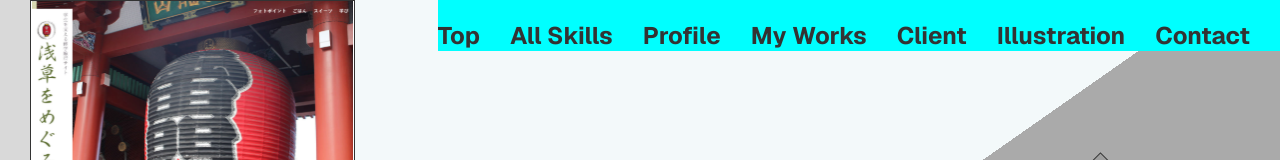
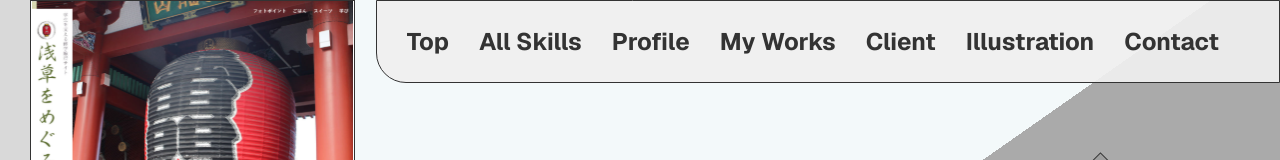
Before and after one commit to Tomoya-office/PortfolioSiteVer.3, a Next.js app: page / in a window 1280 px wide. Shown: the top 160 px of the page. Built offline with nearby package versions, Linux system fonts and the light colour scheme; grey boxes are pictures that could not be loaded; a web font is replaced by a local one.

Commit message:
ナビゲーションメニューコンポーネント化

```diff
--- a/app/globals.css
+++ b/app/globals.css
@@ -12,6 +12,7 @@
 
 html {
   height: 100%;
+  scroll-behavior: smooth;
 }
 
 html,
--- /dev/null
+++ b/src/components/atoms/NavMenuItem/index.module.css
@@ -0,0 +1,3 @@
+.ListItem:hover{
+  opacity: 0.8;
+}
--- /dev/null
+++ b/src/components/atoms/NavMenuItem/index.tsx
@@ -0,0 +1,14 @@
+import styles from "./index.module.css";
+
+type Props = {
+  label: string;
+  href: string;
+};
+
+export default function NavMenuItem({ label, href }: Props) {
+  return (
+    <li className={styles.ListItem}>
+      <a href={href}>{label}</a>
+    </li>
+  );
+}
--- /dev/null
+++ b/src/components/organisms/NavMenu/index.module.css
@@ -0,0 +1,23 @@
+.Navigation {
+  position: fixed;
+  display: flex;
+  right: 0;
+  align-items: center;
+  padding: 25px 30px;
+  border-radius: 0 0 0 30px;
+  background-color: #EFEFEFee;
+
+  box-sizing: border-box;
+  border: solid 1px #333;
+  z-index: 999;
+}
+
+.UnorderedList {
+  display: flex;
+  gap: 30px;
+  font-size: 24px;
+  font-weight: bold;
+  list-style: none;
+  justify-content: flex-end;
+  margin-right: 30px;
+}
--- /dev/null
+++ b/src/components/organisms/NavMenu/index.tsx
@@ -0,0 +1,27 @@
+import styles from "./index.module.css";
+import NavMenuItem from "../../atoms/NavMenuItem";
+
+export type NavMenuData = {
+  label: string;
+  href: string;
+};
+
+type Props = {
+  menus: NavMenuData[];
+};
+
+export default function NavMenu({ menus }: Props) {
+  return (
+    <nav className={styles.Navigation}>
+      <ul className={styles.UnorderedList}>
+        {menus.map((menu, index) => (
+          <NavMenuItem
+            key={`${menu.href}-${index}`}
+            label={menu.label}
+            href={menu.href}
+          />
+        ))}
+      </ul>
+    </nav>
+  );
+}
--- a/src/components/pages/ArtworkPage/index.module.css
+++ b/src/components/pages/ArtworkPage/index.module.css
@@ -2,12 +2,13 @@
   position: relative;
   height: 100vh;
   width: 100vw;
-  max-width: 1400px;
+  max-width: 1440px;
   margin: 0 auto;
   background-color: #f3f3f3;
 }
 
 .HeaderPhoto {
+  margin: 130px auto 0;
   object-fit: cover;
   border-radius: 30px;
 }
--- a/src/components/pages/Home/index.module.css
+++ b/src/components/pages/Home/index.module.css
@@ -178,25 +178,6 @@ a.secondary {
   text-shadow: 12px 12px #507C99CC;
 }
 
-.Navigation {
-  position: fixed;
-  display: flex;
-  right: 0;
-  padding: 20px 0 0 0;
-  align-items: center;
-  background-color: aqua;
-}
-
-.UnorderedList {
-  display: flex;
-  gap: 30px;
-  font-size: 24px;
-  font-weight: bold;
-  list-style: none;
-  justify-content: flex-end;
-  margin-right: 30px;
-}
-
 /* 動く写真 */
 .AllScrollPhotos {
   display: flex;
--- a/src/components/pages/Home/index.tsx
+++ b/src/components/pages/Home/index.tsx
@@ -28,6 +28,17 @@ import ClientWorkListData from "@/src/data/ClientWorkListData";
 import ClientWorks, { type ClientWork } from "@/src/data/ClientWorks";
 
 import Modal from "../Modal";
+import NavMenu , { type NavMenuData } from "../../organisms/NavMenu";
+
+const NavMenuData: NavMenuData[] = [
+  { label: "Top", href: "#top" },
+  { label: "All Skills", href: "#Skills" },
+  { label: "Profile", href: "#Profile" },
+  { label: "My Works", href: "#MyWorks" },
+  { label: "Client", href: "#Client" },
+  { label: "Illustration", href: "#Illustration" },
+  { label: "Contact", href: "#Contact" },
+];
 
 const notoSansJP = Noto_Sans_JP({
   subsets: ["latin"],
@@ -45,18 +56,7 @@ export default function Home() {
   return (
     <div className={styles.page}>
       <header className={styles.Header}>
-        <nav className={styles.Navigation}>
-          <ul className={styles.UnorderedList}>
-            <li>Top</li>
-            <li>All Skills</li>
-            <li>Profile</li>
-            <li>My Works</li>
-            <li>Client</li>
-            <li>Illustration</li>
-            <li>Contact</li>
-          </ul>
-        </nav>
-
+        <NavMenu menus={NavMenuData} />
         <div className={styles.AllScrollPhotos}>
           <div className={clsx(styles.ScrollPhotos, styles.FirstPhotos)}>
             {PortfolioPhotos1.map((photo) => (
@@ -85,7 +85,7 @@ export default function Home() {
       </header>
 
       <main className={styles.main}>
-        <section className={styles.SkilsSection}>
+        <section id="Skills" className={styles.SkilsSection}>
           <HeadLine main="全てのスキル" sub="All Skills" />
           <div className={styles.SkillsExplanation}>
             {skills.map((skill) => (
@@ -94,12 +94,12 @@ export default function Home() {
           </div>
         </section>
 
-        <section className={styles.ProfileSection}>
+        <section id="Profile" className={styles.ProfileSection}>
           <HeadLine main="私についてもっと" sub="Profile" />
           <ProfileBook />
         </section>
 
-        <section className={styles.WebPortfolioSection}>
+        <section id="MyWorks" className={styles.WebPortfolioSection}>
           <HeadLine main="これまでの作品" sub="MyWorks" />
           <PortfolioList
             websites={PortfolioWebSite}
@@ -109,7 +109,7 @@ export default function Home() {
           />
         </section>
 
-        <section className={styles.ClientWorkSection}>
+        <section id="Client" className={styles.ClientWorkSection}>
           <HeadLine main="派遣先での業務" sub="Client" />
 
           <PortfolioList
```
Also changed, not shown: src/components/pages/ArtworkPage/index.tsx (+11 -1 lines).
